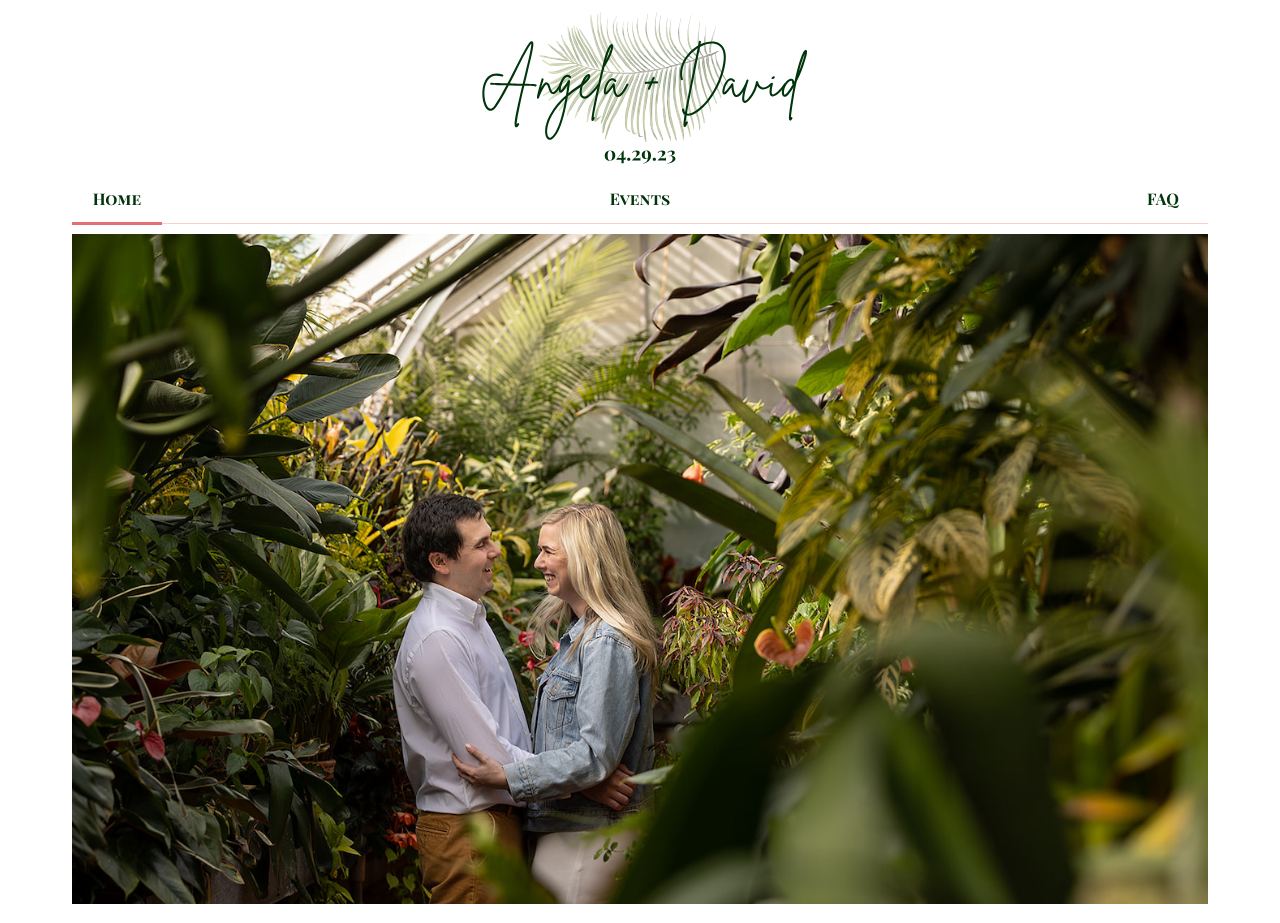
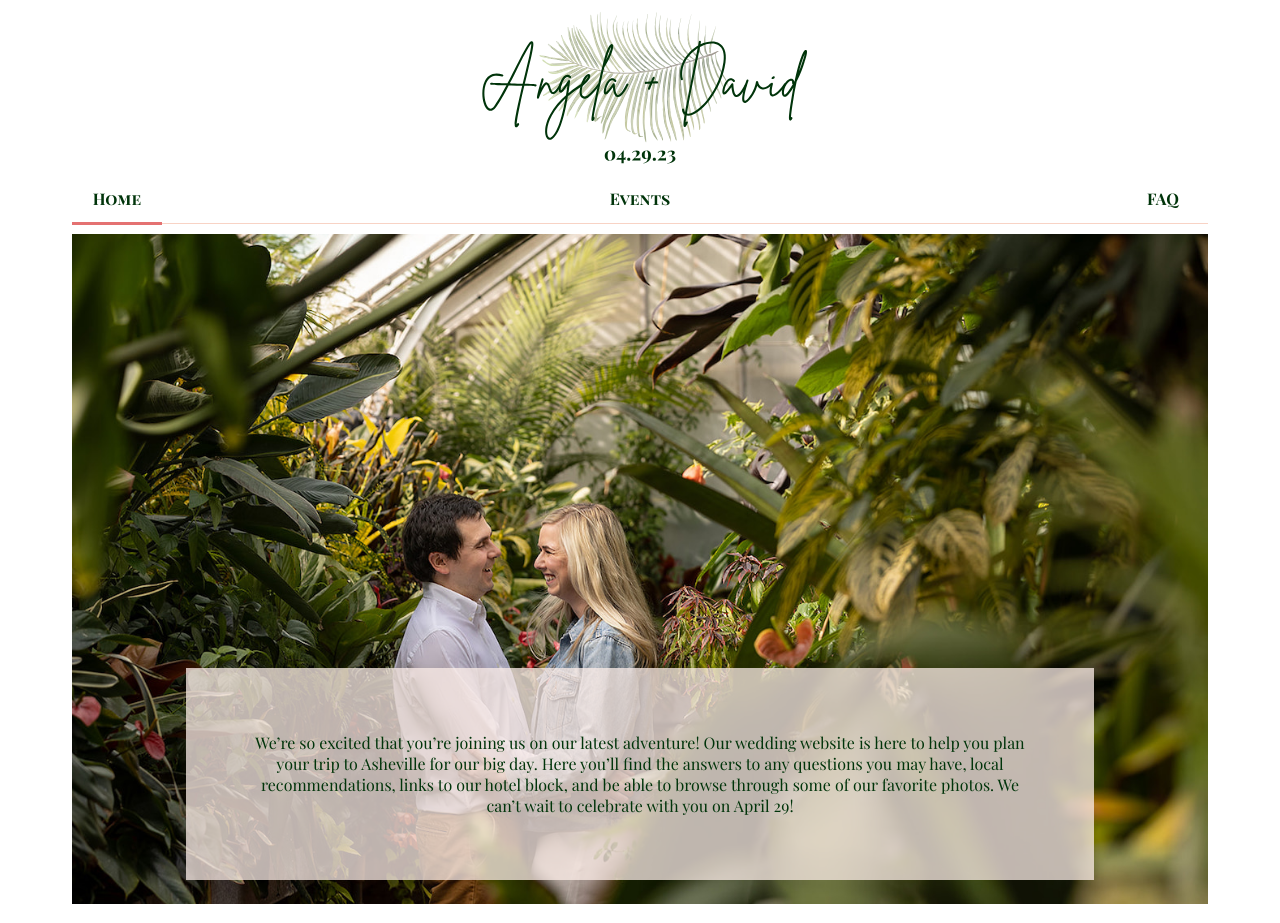
Before and after one commit to angevogler/wedding-website, a React (Create React App) app: page / in a window 1280 px wide. Shown: the top 923 px of the page. Built offline with nearby package versions, Linux system fonts and the light colour scheme.

Commit message:
adding welcome message text

```diff
--- a/src/components/homePage/components/WelcomeMessage.tsx
+++ b/src/components/homePage/components/WelcomeMessage.tsx
@@ -4,11 +4,13 @@ import styled from 'styled-components'
 import backgroundSmall from '../../../assets/photos/welcome-message-background-small.jpeg'
 import background from '../../../assets/photos/welcome-message-background.jpg'
 
-import { breakpoints } from '../../../styles/theme'
+import { breakpoints, color } from '../../../styles/theme'
 
 import { ProgressiveImage } from '../../progressiveImage'
+import { BodyLarge } from '../../typography'
 
 const WelcomeMessage: React.FC = () => (
+    <WelcomeMessageRoot>
         <ProgressiveImageRoot
             src={background}
             placeholderSrc={backgroundSmall}
@@ -16,7 +18,18 @@ const WelcomeMessage: React.FC = () => (
             width="100%"
             height="100%"
         />
+        <WelcomeTextContainer>
+            <BodyLarge>
+                We’re so excited that you’re joining us on our latest adventure! Our wedding website is here to help you plan your trip to Asheville for our big day. Here you’ll find the answers to any questions you may have, local recommendations, links to our hotel block, and be able to browse through some of our favorite photos. We can’t wait to celebrate with you on April 29!
+            </BodyLarge>
+        </WelcomeTextContainer>
+    </WelcomeMessageRoot>
 )
+
+const WelcomeMessageRoot = styled.div`
+    width: 100%;
+    position: relative;
+`
 
 const ProgressiveImageRoot = styled(ProgressiveImage)`
     width: 100%;
@@ -28,4 +41,20 @@ const ProgressiveImageRoot = styled(ProgressiveImage)`
     }
 `
 
+const WelcomeTextContainer = styled.div`
+    position: absolute;
+    padding: 24px;
+    bottom: 24px;
+    max-width: 1000px;
+    background-color: rgba(252, 238, 233, 0.75);
+    left: 24px;
+    right: 24px;
+
+    @media only screen and (min-width: ${breakpoints.small}) {
+        padding: 64px;
+        left: 10%;
+        right: 10%;
+    }
+`
+
 export default WelcomeMessage
```
Lines whose indentation alone changed are shown as unchanged.
